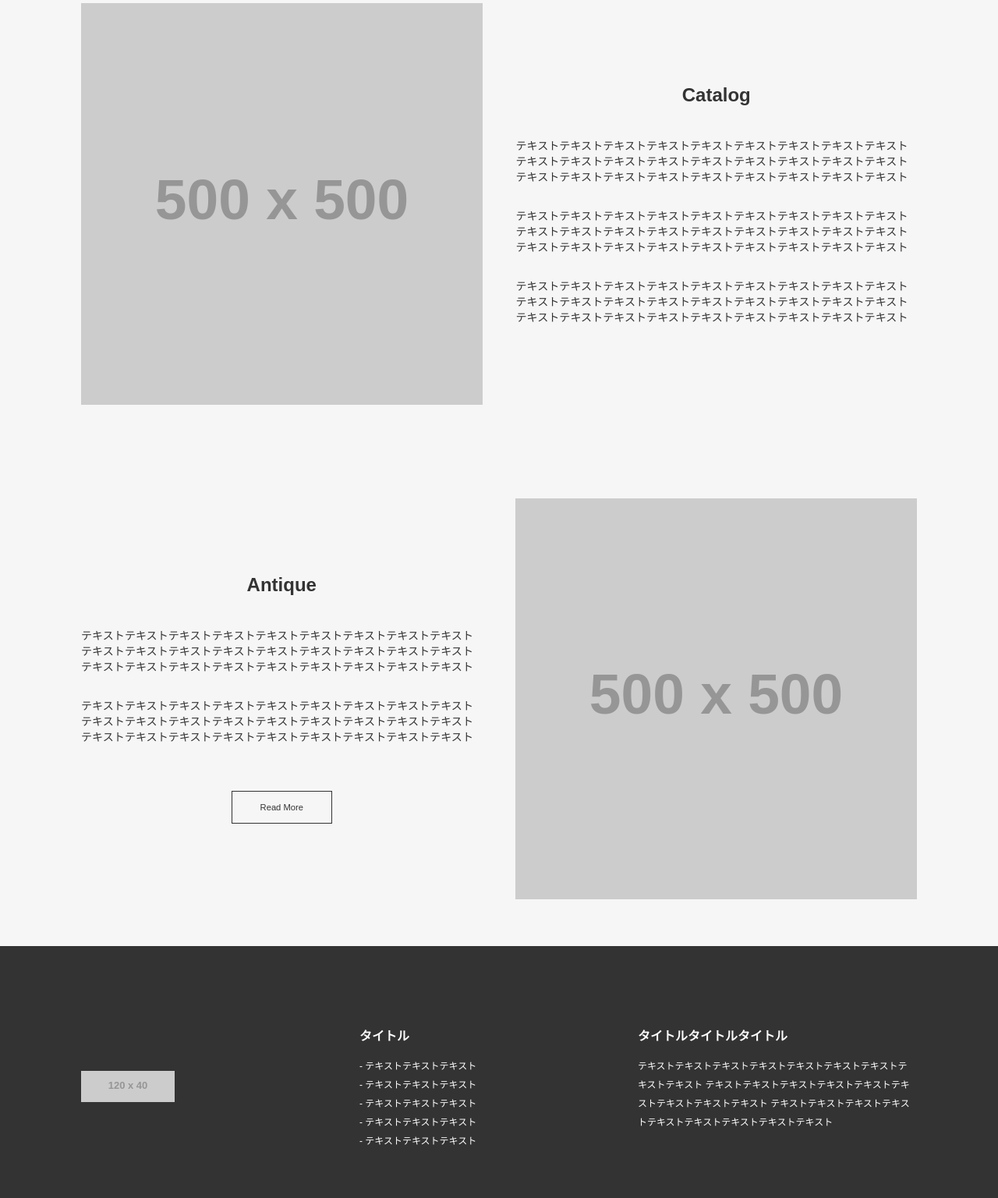
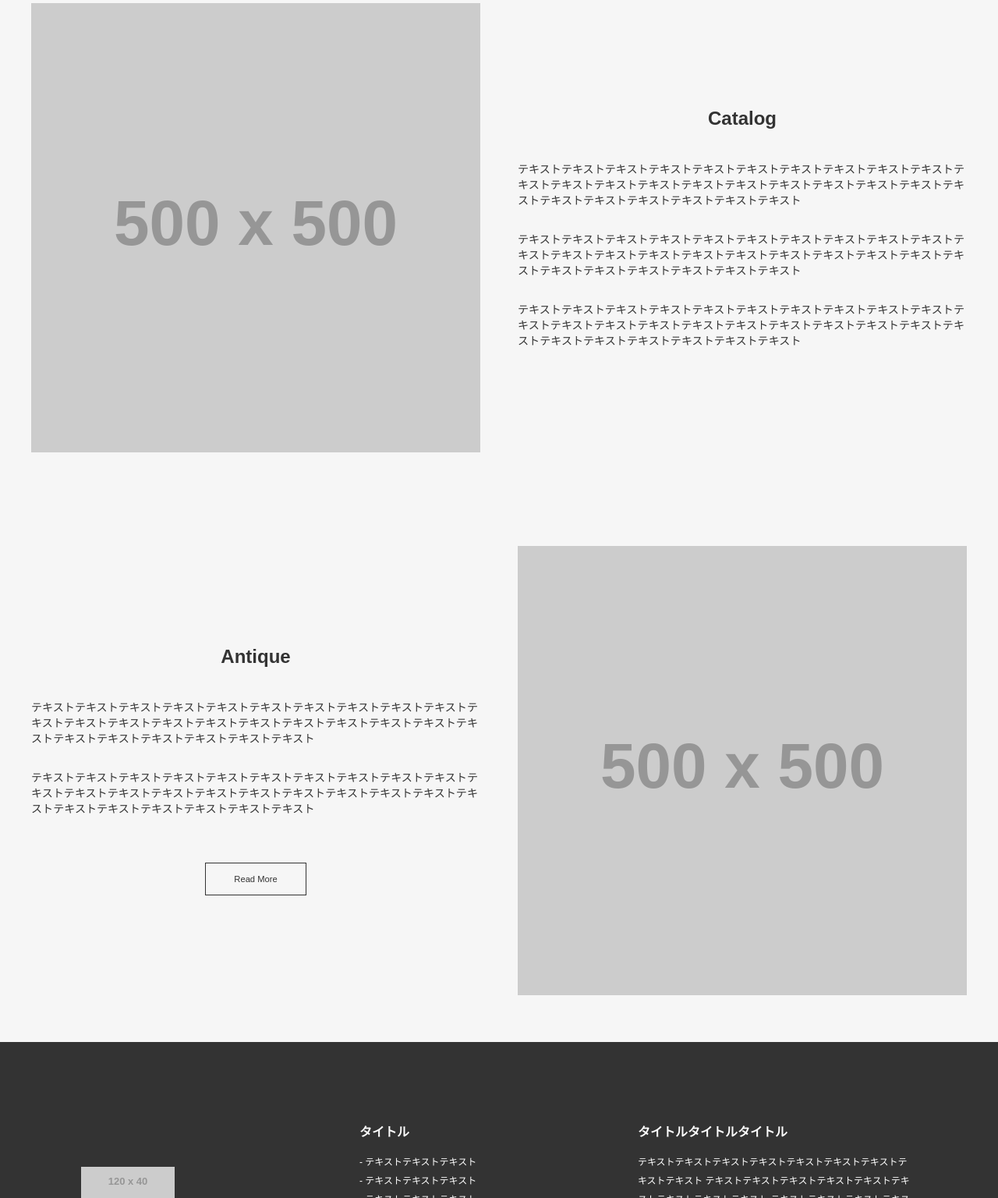
Before and after one commit to akkun016/CopySiteTasks, a website: page task4/index.html in a window 1280 px wide. Shown: the part 2253-3789 px from the top of the page at 78% size. Drawn offline with Linux system fonts and the light colour scheme; placeholder pictures from the web are drawn by us.

Commit message:
task4_fix_2

```diff
--- a/task4/index.html
+++ b/task4/index.html
@@ -51,28 +51,28 @@
       </p>
       <a href="#" class="section-btn">Read More</a>
     </section>
-    <section class="catalog-etc">
-      <div class="catalog-etc__inner">
-        <div class="catlog-etc-post">
-          <img src="https://placehold.jp/500x500.png" alt="topContentImg" class="catlog-etc-post__img">
-          <div class="catlog-etc-post__text">
+    <section class="catlog-etc-post">
+      <div class="post-inner">
+        <img src="https://placehold.jp/500x500.png" alt="topContentImg" class="post-inner__img">
+        <div class="post-inner__text">
           <h2>Catalog</h2>
           <p>テキストテキストテキストテキストテキストテキストテキストテキストテキストテキストテキストテキストテキストテキストテキストテキストテキストテキストテキストテキストテキストテキストテキストテキストテキストテキストテキスト</p>
           <p>テキストテキストテキストテキストテキストテキストテキストテキストテキストテキストテキストテキストテキストテキストテキストテキストテキストテキストテキストテキストテキストテキストテキストテキストテキストテキストテキスト</p>
           <p>テキストテキストテキストテキストテキストテキストテキストテキストテキストテキストテキストテキストテキストテキストテキストテキストテキストテキストテキストテキストテキストテキストテキストテキストテキストテキストテキスト</p>
         </div>
       </div>
-        <div class="catlog-etc-post">
-          <div class="catlog-etc-post__text">
+    </section>
+    <section class="catlog-etc-post">
+      <div class="post-inner">
+        <div class="post-inner__text">
           <h2>Antique</h2>
           <p>テキストテキストテキストテキストテキストテキストテキストテキストテキストテキストテキストテキストテキストテキストテキストテキストテキストテキストテキストテキストテキストテキストテキストテキストテキストテキストテキスト</p>
           <p>テキストテキストテキストテキストテキストテキストテキストテキストテキストテキストテキストテキストテキストテキストテキストテキストテキストテキストテキストテキストテキストテキストテキストテキストテキストテキストテキスト</p>
-            <div class="catlog-etc-post__text__btn-block">
+          <div class="post-inner__text--btn">
             <a href="#" class="section-btn">Read More</a>
           </div>
         </div>
-          <img src="https://placehold.jp/500x500.png" alt="topBottomImg" class="catlog-etc-post__img">
-        </div>
+        <img src="https://placehold.jp/500x500.png" alt="topBottomImg" class="post-inner__img">
       </div>
     </section>
   </main>
--- a/task4/sass/style.scss
+++ b/task4/sass/style.scss
@@ -111,20 +111,15 @@ p {
       margin-bottom: 30px;
     }
   }
-  .catalog-etc {
+  .catlog-etc-post {
     background-color: #f6f6f6;
-    &__inner {
+    padding: 60px 0;
+    .post-inner {
       max-width: $inner-width;
       margin: 0 auto;
-      padding: 60px 5%;
-      .catlog-etc-post {
-        margin-bottom: 120px;
       display: flex;
       justify-content: space-between;
       align-items: center;
-        &:last-child {
-          margin-bottom: 0;
-        }
       &__img {
         height: 48%;
         width: 48%;
@@ -142,11 +137,10 @@ p {
             margin-bottom: 0;
           }
         }
-          &__btn-block {
+        &--btn {
           width: 100%;
           text-align: center;
           padding-top: 30px;
-          }
         }
       }
     }
@@ -212,24 +206,20 @@ p {
         }
       }
     }
-    .catalog-etc {
-      &__inner {
+    .catlog-etc-post {
       padding: 30px 5%;
-        .catlog-etc-post {
-          margin-bottom: 0;
+      .post-inner {
         flex-direction: column;
         &__img {
           width: 100%;
+          margin-bottom: 60px;
           &:last-child {
             margin-top: 60px;
+            margin-bottom: 0;
           }
         }
         &__text {
           width: 100%;
-            h2 {
-              margin-top: 60px;
-            }
-          }
         }
       }
     }
@@ -237,15 +227,14 @@ p {
   .footer {
     .footer-nav {
       height: auto;
-      padding: 30px 5% 60px;
+      padding: 30px 5%;
       flex-direction: column;
       &__item {
         width: 100%;
-        margin-top: 30px;
+        margin-bottom: 30px;
         &--left {
           text-align: center;
-          margin-top: 0;
-          padding-top: 0;
+          padding: 0;
         }
       }
     }
```
Also changed, not shown: task4/css/style.css. Lines whose indentation alone changed are shown as unchanged.
